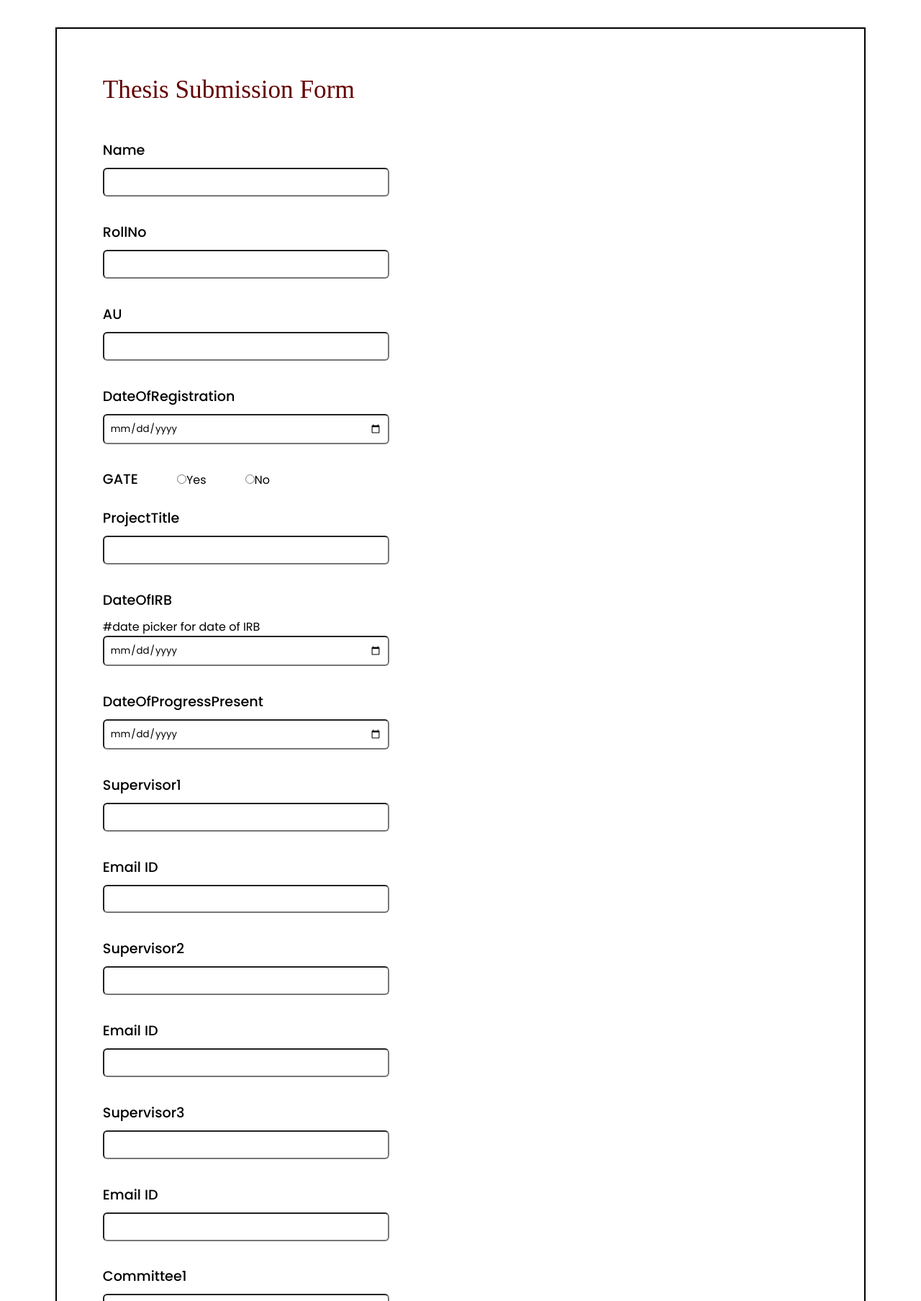
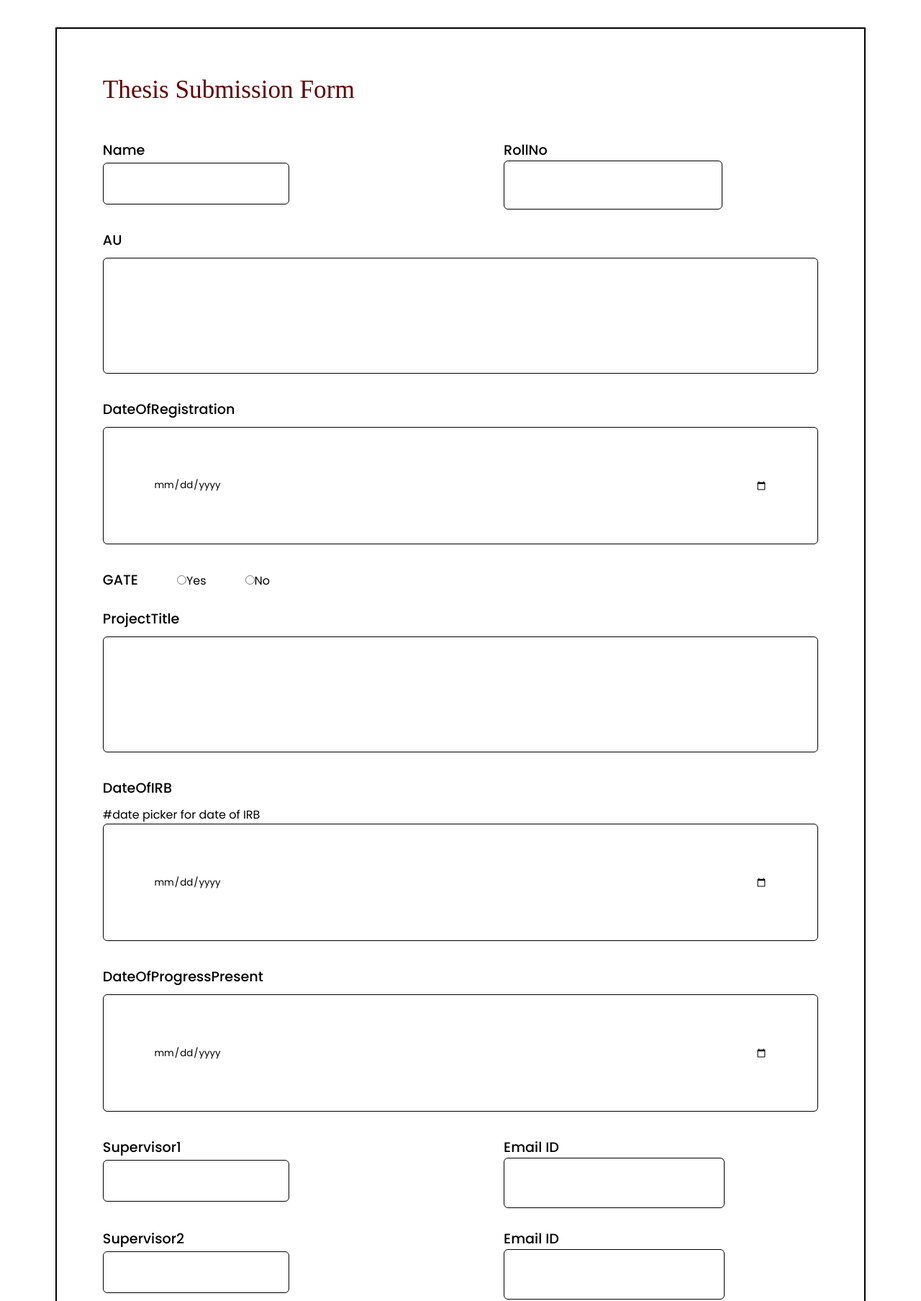
Before and after one commit to tctg0arnav/phd-monitoring-system, a Flask app: page /ticket in a window 1280 px wide. Shown: the part 146-1953 px from the top of the page at 72% size. Run offline with Flask 2, Linux system fonts and the light colour scheme; some libraries are stand-ins or nearby versions.

Commit message:
eticket css updated

```diff
--- a/css templates/ticket.css
+++ b/css templates/ticket.css
@@ -156,16 +73,32 @@
     font-weight: 500;
     font-size: 1.2em;
     margin-bottom: 1%;
+    /* margin-left: 30%; */
+}
+.margin-left{
+    margin-left: 30%;
+}
+.margin-right{
+    margin-right: 30%;
 }
 .form-sections{
     display: flex;
     flex-direction: column;
 }
+.ticket-form-boxes{
+    display: flex;
+    flex-direction: row;
+}
 .ticket-form-input{
-    width: 40%;
-    padding: 0.8%;
+    /* width: 100%; */
+    padding: 7%;
+    border: 1px solid black;
     border-radius: 6px;
     margin-bottom: 1%;
+    /* margin: 30%; */
+}
+.form-sections-email{
+    margin-left: 30%;
 }
 .ticket-form-radio{
     margin-left: 5%;
--- a/templates/ticket.html
+++ b/templates/ticket.html
@@ -37,14 +37,16 @@
         </div>
         <div class="ticket-form">
             <form action="" method="post" enctype=multipart/form-data>
+                <div class="ticket-form-boxes">
                 <div class="form-sections">
                     <label class="ticket-form-label">Name</label>
                     <input class="ticket-form-input" type="text" name="Name" required>
                 </div>
                 <br>
-                <div class="form-sections">
+                <div class="form-sections-email">
                     <label class="ticket-form-label">RollNo</label>
                     <input class="ticket-form-input" type="text" name="RollNo" required>
+                </div>
                 </div>
                 <br>
                 <div class="form-sections">
@@ -79,74 +81,90 @@
                     <input class="ticket-form-input" type="date" name="DateOfProgressPresentation" required>
                 </div>
                 <br>
+                <div class="ticket-form-boxes flex-row">
                     <div class="form-sections">
                         <label class="ticket-form-label">Supervisor1</label>
                         <input class="ticket-form-input" type="text" name="Supervisor1" required>
                     </div>
                     <br>
-                <div class="form-sections">
+                    <div class="form-sections-email">
                         <label class="ticket-form-label">Email ID</label>
                         <input class="ticket-form-input" type="text" name="Supervisor1_email" required>
                     </div>
+                </div>
                 <br>
+                <div class="ticket-form-boxes flex-row">
                     <div class="form-sections">
                         <label class="ticket-form-label">Supervisor2</label>
                         <input class="ticket-form-input" type="text" name="Supervisor2">
                     </div>
                     <br>
-                <div class="form-sections">
+                    <div class="form-sections-email">
                         <label class="ticket-form-label">Email ID</label>
                         <input class="ticket-form-input" type="text" name="Supervisor2_email">
                     </div>
+                </div>
                 <br>
+                <div class="ticket-form-boxes flex-row">
                     <div class="form-sections">
                         <label class="ticket-form-label">Supervisor3</label>
                         <input class="ticket-form-input" type="text" name="Supervisor3">
                     </div>
                     <br>
-                <div class="form-sections">
+                    <div class="form-sections-email">
                         <label class="ticket-form-label">Email ID</label>
                         <input class="ticket-form-input" type="text" name="Supervisor3_email">
                     </div>
+                </div>
                 <br>
-                <div class="form-sections">
+
+                <div class="ticket-form-boxes flex-row">
+                    <div class="form-sections flex-row">
                         <label class="ticket-form-label">Committee1</label>
                         <input class="ticket-form-input" type="text" name="Committee1" required>
                     </div>
                     <br>
-                <div class="form-sections">
+                    <div class="form-sections-email">
                         <label class="ticket-form-label">Email ID</label>
                         <input class="ticket-form-input" type="text" name="Committee1_email" required>
                     </div>
+                </div>
                 <br>
+                <div class="ticket-form-boxes flex-row">
                     <div class="form-sections">
                         <label class="ticket-form-label">Committee2</label>
                         <input class="ticket-form-input" type="text" name="Committee2" required>
                     </div>
                     <br>
-                <div class="form-sections">
+                    <div class="form-sections-email">
                         <label class="ticket-form-label">Email ID</label>
                         <input class="ticket-form-input" type="text" name="Committee2_email" required>
                     </div>
+                </div>
                 <br>
+                <div class="ticket-form-boxes flex-row">
                     <div class="form-sections">
                         <label class="ticket-form-label">Committee3</label>
                         <input class="ticket-form-input" type="text" name="Committee3" required>
                 </div>
                 <br>
-                <div class="form-sections">
+                <div class="form-sections-email">
                     <label class="ticket-form-label">Email ID</label>
                     <input class="ticket-form-input" type="text" name="Committee3_email" required>
                 </div>
+            </div>
             <br>
+
+            <div class="ticket-form-boxes flex-row">
             <div class="form-sections">
                 <label class="ticket-form-label">Committee4</label>
                     <input class="ticket-form-input" type="text" name="Committee4" required>
                 </div>
                 <br>
-                <div class="form-sections">
+                <div class="form-sections-email">
                     <label class="ticket-form-label">Email ID</label>
                     <input class="ticket-form-input" type="text" name="Committee4_email" required>
+                </div>
             </div>
                 <br>
                 <div class="form-sections">
```
Also changed, not shown: other parts of css templates/ticket.css (+18 -92 lines). Lines whose indentation alone changed are shown as unchanged.
